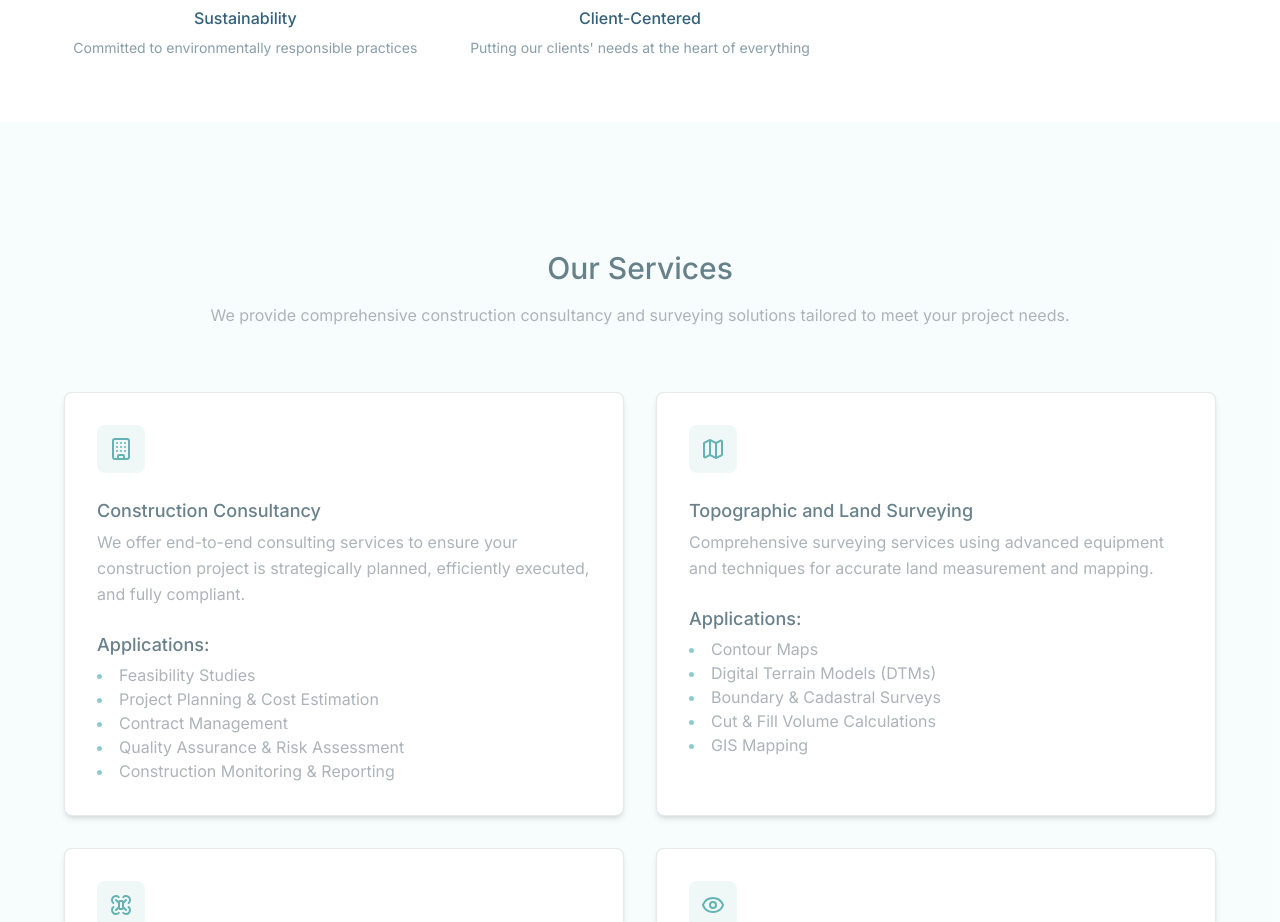
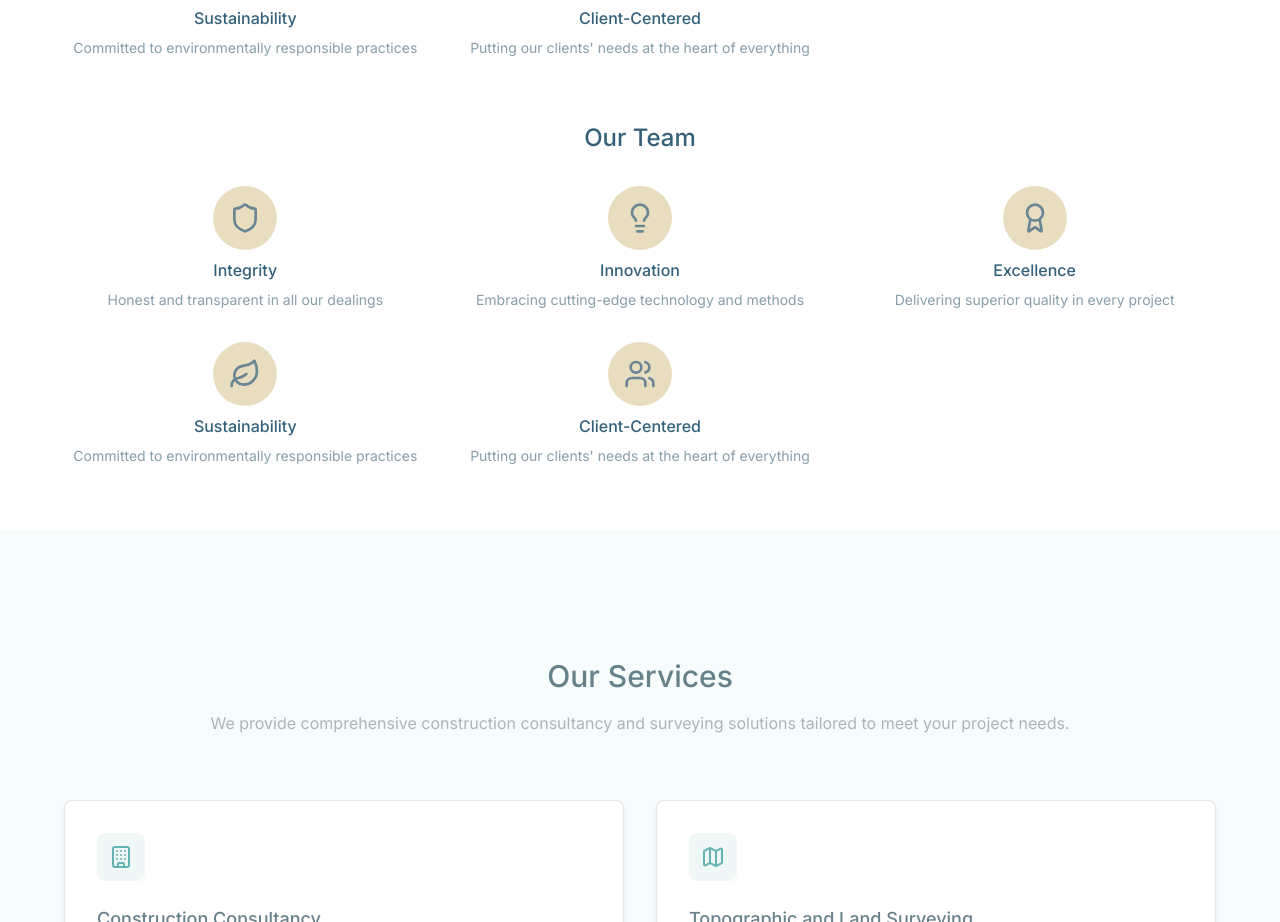
Before and after one commit to DavidMANZI-093/apex, a Next.js app: page / in a window 1280 px wide. Shown: the part 1792-2714 px from the top of the page. Built offline with nearby package versions, Linux system fonts and the light colour scheme.

Commit message:
Auto-commit at 02/07/2025, 20:30:53 for inactivity period...

```diff
--- a/src/components/about.tsx
+++ b/src/components/about.tsx
@@ -103,6 +103,25 @@ const about = () => {
             ))}
           </div>
         </div>
+
+        <div className="flex flex-col gap-8">
+          <h3 className="!text-2xl !font-medium !text-indigo-dye/85 !text-center mb-12">
+            Our Team
+          </h3>
+          <div className="grid sm:grid-cols-2 lg:grid-cols-3 gap-8">
+            {values.map((value, index) => (
+              <div key={index} className="flex flex-col text-center gap-2 items-center group">
+                <div className="w-16 h-16 bg-dutch-white/75 group-hover:bg-indigo-dye/85 transition-colors duration-200 rounded-full flex items-center justify-center mx-auto">
+                  <value.icon className="w-8 h-8 text-slate-gray group-hover:text-white transition-colors duration-200" />
+                </div>
+                <h4 className="!font-medium !text-indigo-dye/85">
+                  {value.name}
+                </h4>
+                <p className="text-sm text-slate-gray/80">{value.description}</p>
+              </div>
+            ))}
+          </div>
+        </div>
       </div>
     </section>
   );
```
